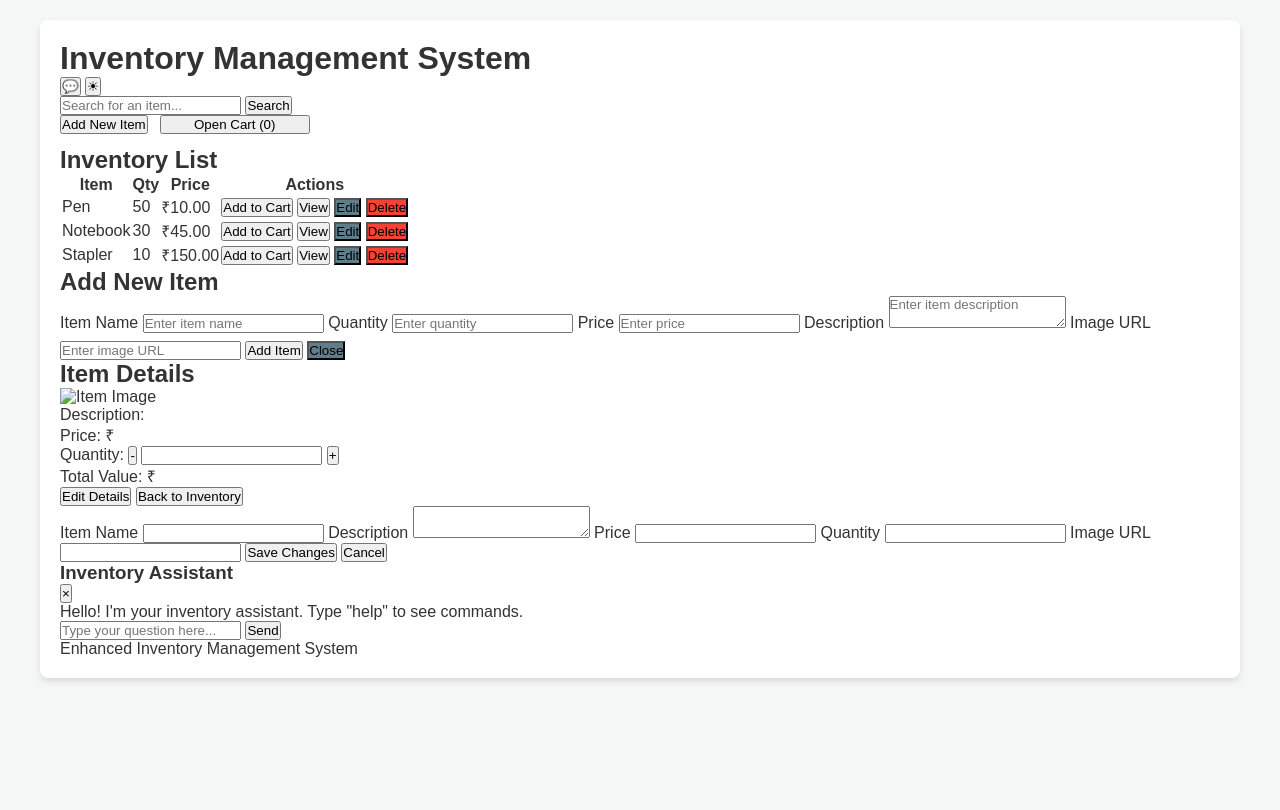
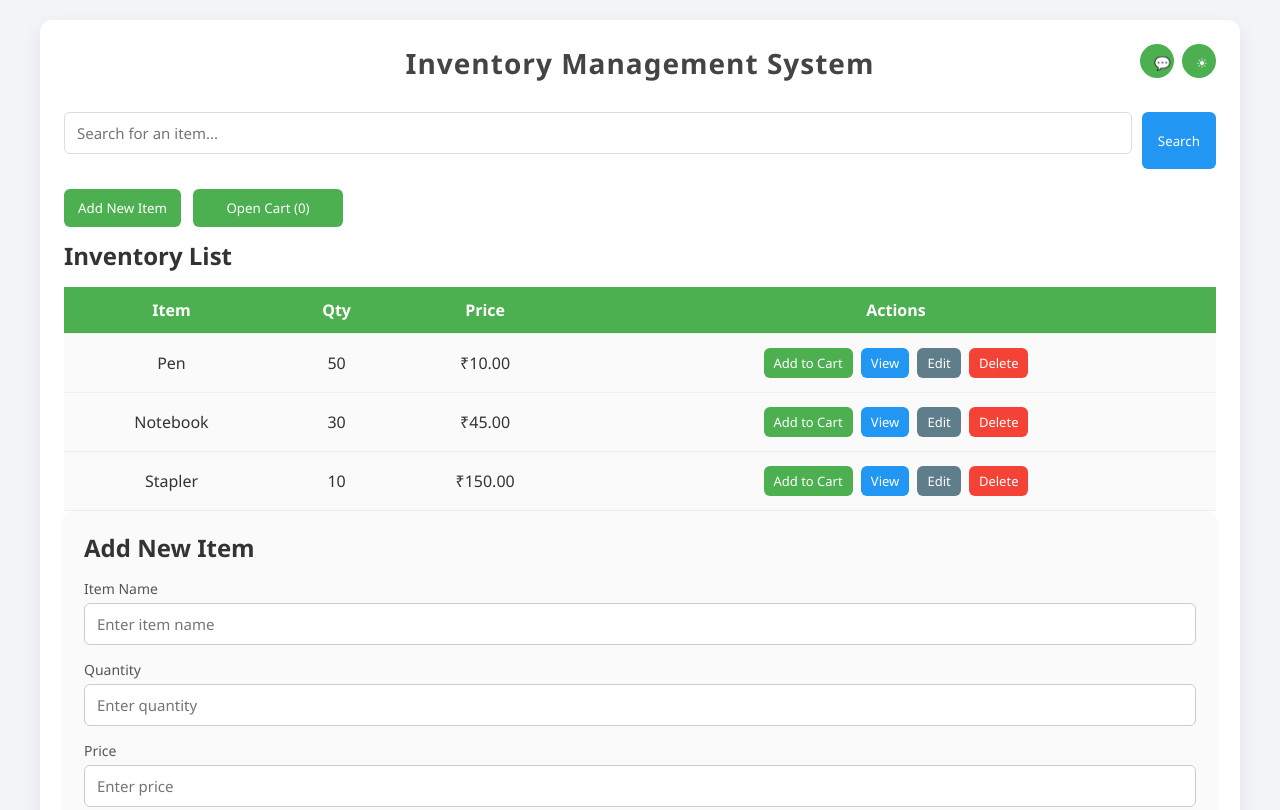
Before and after one commit to Aravind066390/inventory-management-, a plain HTML site: page index.html in a window 1280 px wide. Shown: the top 810 px of the page. Drawn offline with Linux system fonts and the light colour scheme.

Commit message:
Update styles.css
Signed-off-by: Aravind <sathishkumarhollak@gmail.com>

```diff
--- a/styles.css
+++ b/styles.css
@@ -1,95 +1,228 @@
-/* your original CSS (paste everything you already have) */
-/* I'll include the core + additions for cart + print */
+/* === Global Reset === */
 * {
   margin: 0;
   padding: 0;
   box-sizing: border-box;
-  font-family: 'Arial', sans-serif;
+  font-family: "Segoe UI", Arial, sans-serif;
 }
+
 body {
-  background-color: #f4f7f6;
+  background: #f2f4f7;
   color: #333;
   padding: 20px;
-  transition: background-color 0.3s, color 0.3s;
 }
+
+/* === Container === */
 .container {
   max-width: 1200px;
   margin: 0 auto;
-  background: white;
-  box-shadow: 0 4px 6px rgba(0, 0, 0, 0.1);
-  padding: 20px;
-  border-radius: 8px;
-  transition: background-color 0.3s, color 0.3s;
-  position: relative;
-}
-/* ... include all your CSS from the snippet you provided earlier ... */
-/* I assume you've pasted all that above; now add these new styles: */
-
-.cart-drawer {
-  position: fixed;
-  right: 20px;
-  top: 80px;
-  width: 360px;
   background: #fff;
-  box-shadow: 0 8px 24px rgba(0,0,0,0.15);
-  border-radius: 8px;
-  padding: 16px;
-  z-index: 1200;
+  border-radius: 12px;
+  padding: 24px;
+  box-shadow: 0 8px 20px rgba(0, 0, 0, 0.08);
 }
 
-.cart-item {
-  display:flex;
-  justify-content:space-between;
-  gap:8px;
-  padding:8px 0;
-  border-bottom:1px solid #eee;
+/* === Header === */
+header {
+  display: flex;
+  justify-content: center;
+  align-items: center;
+  position: relative;
+  margin-bottom: 30px;
+}
+header h1 {
+  font-size: 28px;
+  color: #444;
+  letter-spacing: 1px;
+}
+.header-buttons {
+  position: absolute;
+  right: 0;
+  top: 0;
+  display: flex;
+  gap: 8px;
+}
+.header-buttons button {
+  background: #4caf50;
+  border: none;
+  color: white;
+  border-radius: 50%;
+  width: 34px;
+  height: 34px;
+  cursor: pointer;
+  transition: 0.2s;
+}
+.header-buttons button:hover {
+  background: #3d9142;
 }
 
-.cart-summary {
-  margin-top: 12px;
-  font-weight: bold;
-  font-size: 16px;
+/* === Search Bar === */
+.search-container {
+  display: flex;
+  gap: 10px;
+  margin-bottom: 20px;
+}
+.search-container input {
+  flex: 1;
+  padding: 10px 12px;
+  border: 1px solid #ddd;
+  border-radius: 6px;
+  font-size: 15px;
+}
+.search-container button {
+  background: #2196f3;
+  border: none;
+  padding: 10px 16px;
+  border-radius: 6px;
+  color: white;
+  font-weight: 500;
+  cursor: pointer;
+  transition: 0.2s;
+}
+.search-container button:hover {
+  background: #1976d2;
 }
 
-/* Printable invoice styles */
-.invoice {
-  width: 800px;
-  padding: 24px;
-  font-family: Arial, sans-serif;
+/* === Inventory Table === */
+.inventory-list table {
+  width: 100%;
+  border-collapse: collapse;
+  margin-top: 15px;
+}
+.inventory-list th,
+.inventory-list td {
+  padding: 12px;
+  border-bottom: 1px solid #eee;
+  text-align: center;
+}
+.inventory-list th {
+  background: #4caf50;
+  color: white;
+  font-weight: 600;
+}
+.inventory-list td {
+  background: #fafafa;
+}
+.actions button {
+  padding: 6px 10px;
+  margin: 2px;
+  font-size: 13px;
+  border: none;
+  border-radius: 6px;
+  cursor: pointer;
+  transition: 0.2s;
+}
+.actions .view-button {
+  background: #2196f3;
+  color: white;
+}
+.actions .view-button:hover {
+  background: #1976d2;
+}
+.actions .delete-button {
+  background: #f44336;
+  color: white;
+}
+.actions .delete-button:hover {
+  background: #d32f2f;
+}
+.actions .add-button {
+  background: #673ab7;
+  color: white;
+}
+.actions .add-button:hover {
+  background: #5e35b1;
+}
+
+/* === Forms === */
+.inventory-form {
+  background: #fafafa;
+  padding: 20px;
+  border-radius: 10px;
+  box-shadow: 0 2px 6px rgba(0, 0, 0, 0.05);
+}
+.inventory-form h2 {
+  margin-bottom: 15px;
   color: #333;
 }
-
-.invoice header {
-  display:flex;
-  justify-content:space-between;
-  margin-bottom:12px;
+label {
+  font-size: 14px;
+  font-weight: 500;
+  margin-bottom: 5px;
+  display: block;
+  color: #555;
+}
+input,
+textarea {
+  width: 100%;
+  padding: 10px 12px;
+  margin-bottom: 15px;
+  border: 1px solid #ccc;
+  border-radius: 6px;
+  font-size: 15px;
+}
+button {
+  padding: 10px 14px;
+  background: #4caf50;
+  color: white;
+  border: none;
+  border-radius: 6px;
+  cursor: pointer;
+  transition: 0.2s;
+}
+button:hover {
+  background: #3d9142;
 }
 
-.invoice h2 { margin:0; }
-
-.invoice table { width:100%; border-collapse:collapse; margin-top:12px; }
-.invoice table th, .invoice table td {
-  border:1px solid #ddd;
-  padding:8px;
-  text-align:left;
-  font-size:14px;
+/* === Bill Panel === */
+.bill-panel {
+  background: #fff;
+  border-radius: 12px;
+  box-shadow: 0 6px 16px rgba(0, 0, 0, 0.1);
+  padding: 16px;
+  margin-top: 20px;
+}
+.bill-panel h3 {
+  margin-bottom: 10px;
+  color: #444;
+}
+.cart-items {
+  max-height: 220px;
+  overflow-y: auto;
+  margin-bottom: 12px;
+}
+.cart-row {
+  display: flex;
+  justify-content: space-between;
+  align-items: center;
+  padding: 6px 0;
+  border-bottom: 1px dashed #ddd;
+  font-size: 15px;
+}
+.cart-row button {
+  background: #f44336;
+  font-size: 12px;
+  padding: 4px 8px;
+  border-radius: 4px;
+}
+.cart-row button:hover {
+  background: #d32f2f;
+}
+.totals {
+  font-size: 15px;
+  margin-top: 12px;
+  padding-top: 8px;
+  border-top: 2px solid #eee;
+}
+.totals span {
+  font-weight: bold;
+  color: #222;
 }
 
-.invoice .totals {
-  margin-top:12px;
-  display:flex;
-  justify-content:flex-end;
-  gap:8px;
-  flex-direction:column;
-  align-items:flex-end;
-}
-
-/* Hide interactive UI when printing */
-@media print {
-  body * { visibility: hidden; }
-  .invoice, .invoice * { visibility: visible; }
-  .invoice { position: absolute; left:0; top:0; width:100%; }
-}
-
-/* small helper */
-.hidden { display:none; }
+/* === Footer === */
+footer {
+  margin-top: 30px;
+  text-align: center;
+  font-size: 14px;
+  color: #777;
+  }
```
